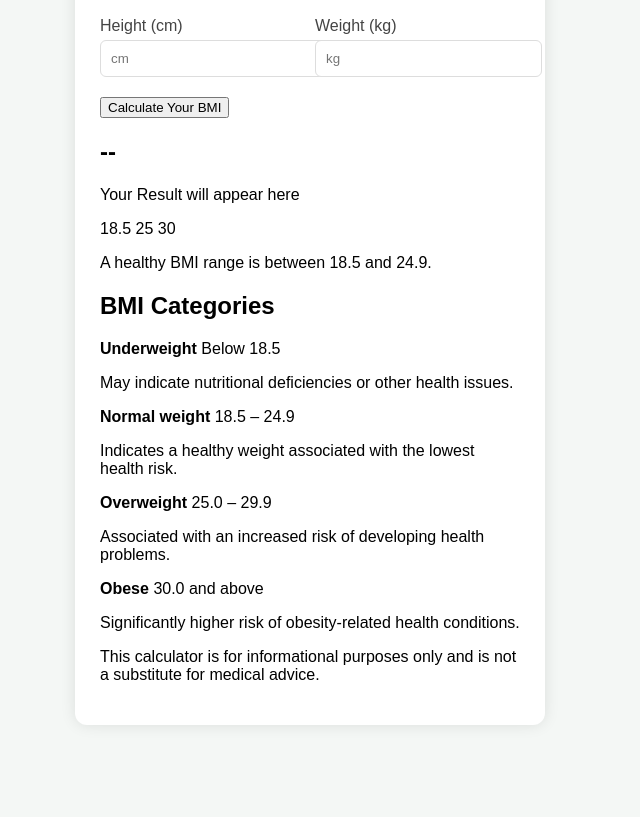
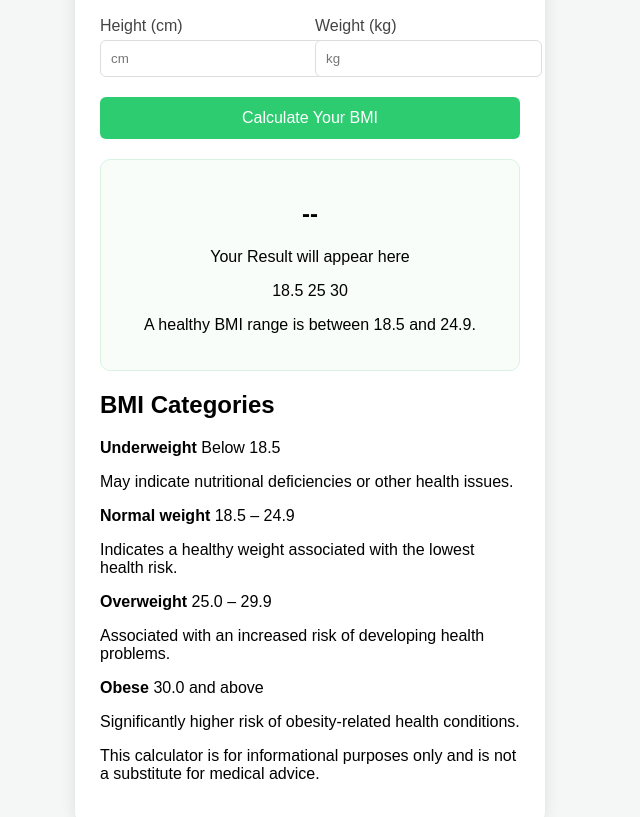
Before and after one commit to FarizzzAPK/BMI-project, a plain HTML site: page index.html in a window 1280 px wide. Shown: the part 119-936 px from the top of the page, without its empty margins (330-970 px from the left). Before the commit the page ends 864 px from the top, so only its background shows below. Drawn offline with Linux system fonts and the light colour scheme.

Commit message:
buttons and result box styling

```diff
--- a/style.css
+++ b/style.css
@@ -42,3 +42,22 @@ input {
     border: 1px solid #ddd;
     border-radius: 6px;
 }
+.calc-btn {
+    width: 100%;
+    padding: 12px;
+    background: #2ecc71;
+    border: none;
+    color: white;
+    font-size: 16px;
+    border-radius: 6px;
+    cursor: pointer;
+}
+
+.result-box {
+    background: #f8fdf9;
+    border: 1px solid #d8f3e0;
+    padding: 20px;
+    margin-top: 20px;
+    text-align: center;
+    border-radius: 10px;
+}
```
